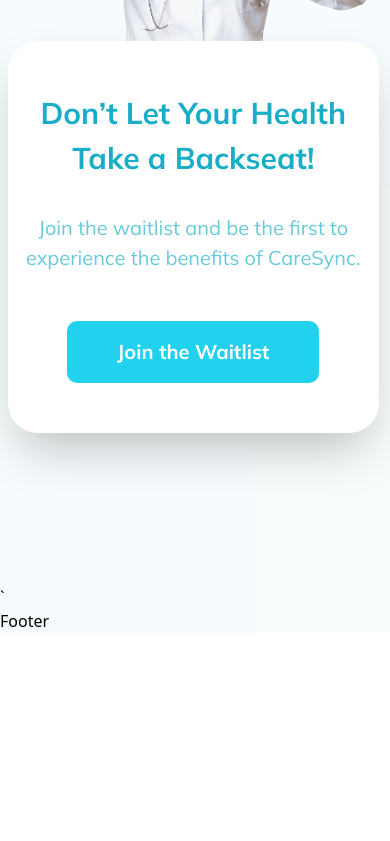
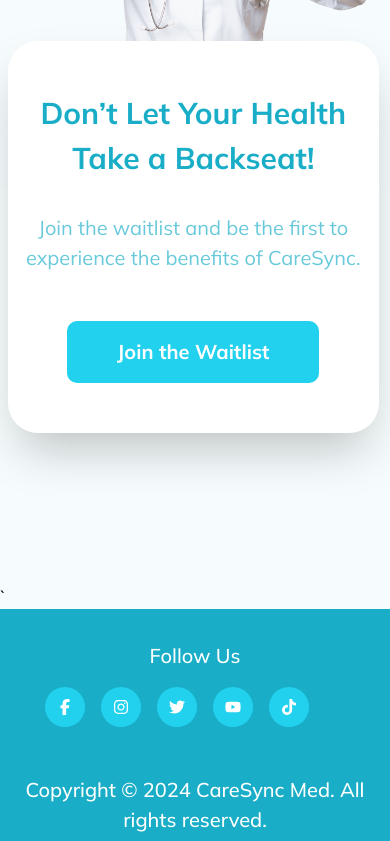
Before and after one commit to CareSync-Health/CareSync_Waitlist, a React (Vite) app: page / in a window 390 px wide. Shown: the part 4894-5735 px from the top of the page. Before the commit the page ends 5527 px from the top, so only its background shows below. Built offline with nearby package versions, Linux system fonts and the light colour scheme.

Commit message:
new update

```diff
--- a/src/Pages/Footer.jsx
+++ b/src/Pages/Footer.jsx
@@ -1,8 +1,22 @@
 import React from 'react'
+import { FaFacebookF, FaInstagram, FaTiktok, FaTwitter, FaYoutube } from 'react-icons/fa6'
+import { Link } from 'react-router-dom'
 
 const Footer = () => {
   return (
-    <div>Footer</div>
+    <div className='bg-[#19adc7] py-8 lg:px-[60px] xs:px-[20px] lg:flex items-center justify-between'>
+        <div className='lg:flex items-center gap-[2rem] '>
+            <h2 className='text-white-0 font-Mulish font-medium lg:text-[18px] xs:text-[20px] text-center'>Follow Us</h2>
+            <div className='flex items-center gap-[1rem] lg:mt-0 xs:mt-[1rem] lg:px-0 xs:px-[25px]'>
+                <span className='bg-Primary-0 lg:p-2 xs:p-3 lg:text-[14px] xs:text-[16px] text-white-0 rounded-full'><Link to='https://www.facebook.com/profile.php?id=61560119206001' target='_blank'><FaFacebookF/></Link></span>
+                <span className='bg-Primary-0 lg:p-2 xs:p-3 lg:text-[14px] xs:text-[16px] text-white-0 rounded-full'><Link to='https://www.instagram.com/caresync_med/' target='_blank'><FaInstagram/></Link></span>
+                <span className='bg-Primary-0 lg:p-2 xs:p-3 lg:text-[14px] xs:text-[16px] text-white-0 rounded-full'><Link to='https://x.com/CareSyncMed/' target='_blank'><FaTwitter/></Link></span>
+                <span className='bg-Primary-0 lg:p-2 xs:p-3 lg:text-[14px] xs:text-[16px] text-white-0 rounded-full'><Link to='https://www.youtube.com/@CareSyncMed' target='_blank'><FaYoutube/></Link></span>
+                <span className='bg-Primary-0 lg:p-2 xs:p-3 lg:text-[14px] xs:text-[16px] text-white-0 rounded-full'><Link to='https://www.tiktok.com/@caresync_med' target='_blank'><FaTiktok/></Link></span>
+            </div>
+        </div>
+        <h2 className='text-white-0 font-Mulish font-medium lg:text-[16px] xs:text-[20px] lg:mt-0 xs:mt-[3rem] text-center'>Copyright © 2024 CareSync Med. All rights reserved.</h2>
+    </div>
   )
 }
 
--- a/src/Pages/LandingPage.jsx
+++ b/src/Pages/LandingPage.jsx
@@ -26,7 +26,7 @@
     <div className='bg-[#19adc709] w-full'>
       <Navbar />
       <div className='flex justify-center items-center'>
-        <div className='w-[97%] lg:-mt-1 rounded-[30px] bg-Accent-0'>
+        <div className='w-[97%] lg:-mt-4 rounded-[30px] bg-Accent-0'>
           <div className='pt-[3rem] lg:px-[5rem] xs:px-[10px] lg:flex items-center '>
             <div className='relative lg:mt-[-5rem]'>
               <h1 className='lg:text-[60px] xs:text-[30px] text-[#19adc7] font-Mulish font-bold lg:w-[130%]'>Your Partner in Health and Wellness</h1>
@@ -46,8 +46,16 @@
               {showVideo && (
                 <div className='bg-[#000000c5] w-full fixed z-10 top-0 bottom-0 left-0 animation-gb-popup-slide-zoom-right'>
                   <FaTimes className='float-end text-[30px] font-bold text-white-0 mt-5 me-5 cursor-pointer' onClick={() => setShowVideo(false)} />
-                  <div className='lg:ps-[4rem] xs:px-[1rem] pt-[1rem]'>
-                    <iframe src="https://www.youtube.com/embed/AU9jIjAXCdY?si=Bqh690fY7VEu9R88" title="YouTube video player" frameborder="0" allow="accelerometer; autoplay; clipboard-write; encrypted-media; gyroscope; picture-in-picture; web-share" referrerpolicy="strict-origin-when-cross-origin" allowfullscreen className='lg:w-[1200px] lg:h-[580px] fixed z-50 top-0 bottom-0'></iframe>
+                  <div className='lg:ps-[4rem] xs:px-[1rem] lg:relative lg:top-[2.5rem] xs:fixed xs:top-[4rem] bottom-0'>
+                    <iframe
+                      src="https://www.youtube.com/embed/AU9jIjAXCdY?si=Bqh690fY7VEu9R88"
+                      title="YouTube video player"
+                      frameBorder="0"
+                      allow="accelerometer; autoplay; clipboard-write; encrypted-media; gyroscope; picture-in-picture; web-share; fullscreen"
+                      referrerPolicy="strict-origin-when-cross-origin"
+                      className="lg:w-[1200px] xs:w-[110%] lg:h-[550px] xs:h-[640px]"
+                      allowFullScreen
+                    ></iframe>
                   </div>
                 </div>
               )}
--- a/src/Pages/Navbar.jsx
+++ b/src/Pages/Navbar.jsx
@@ -11,7 +11,7 @@
   };
 
   return (
-    <div className='flex items-center justify-between xs:px-3 lg:px-[60px] py-4'>
+    <div className='flex items-center justify-between xs:px-3 lg:px-[40px] xs:py-4'>
       <img src={logo} className='xs:w-32 lg:w-48' />
       <div className='lg:hidden'>
         <button onClick={toggleMenu} className='text-Primary-0 text-2xl'>
```
Lines whose indentation alone changed are shown as unchanged.
